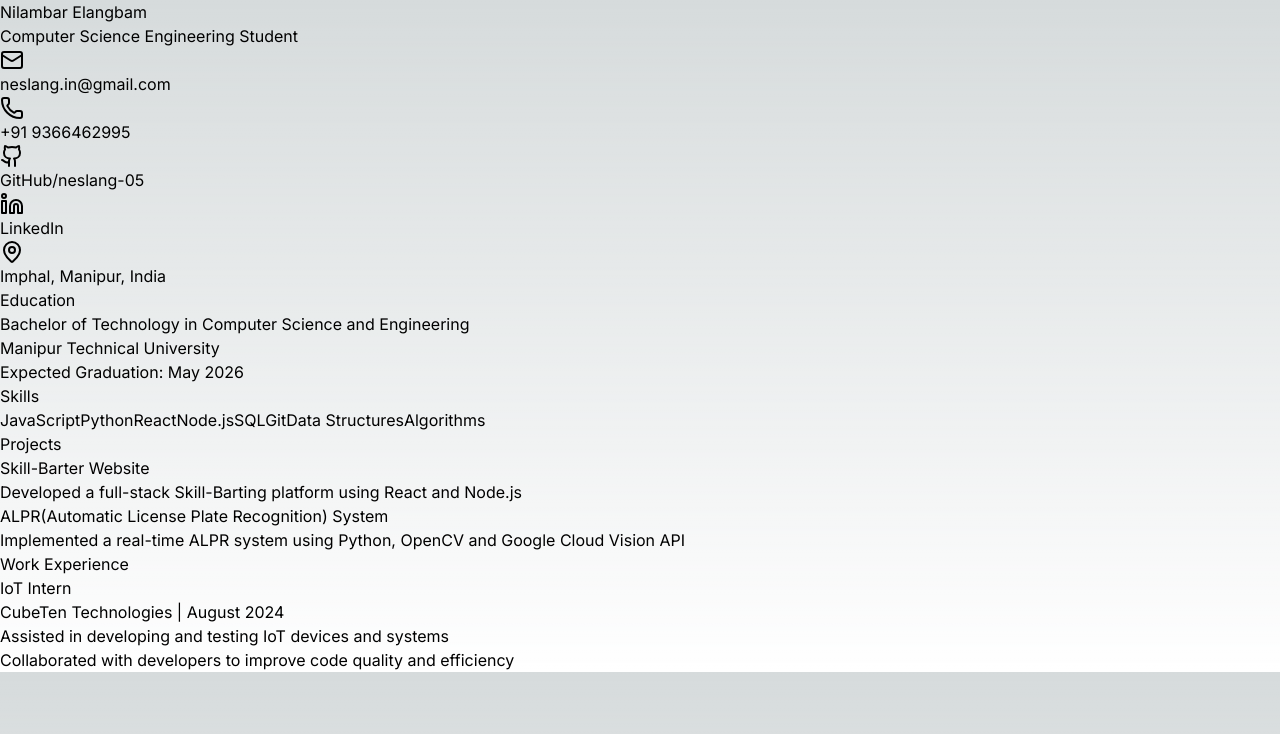
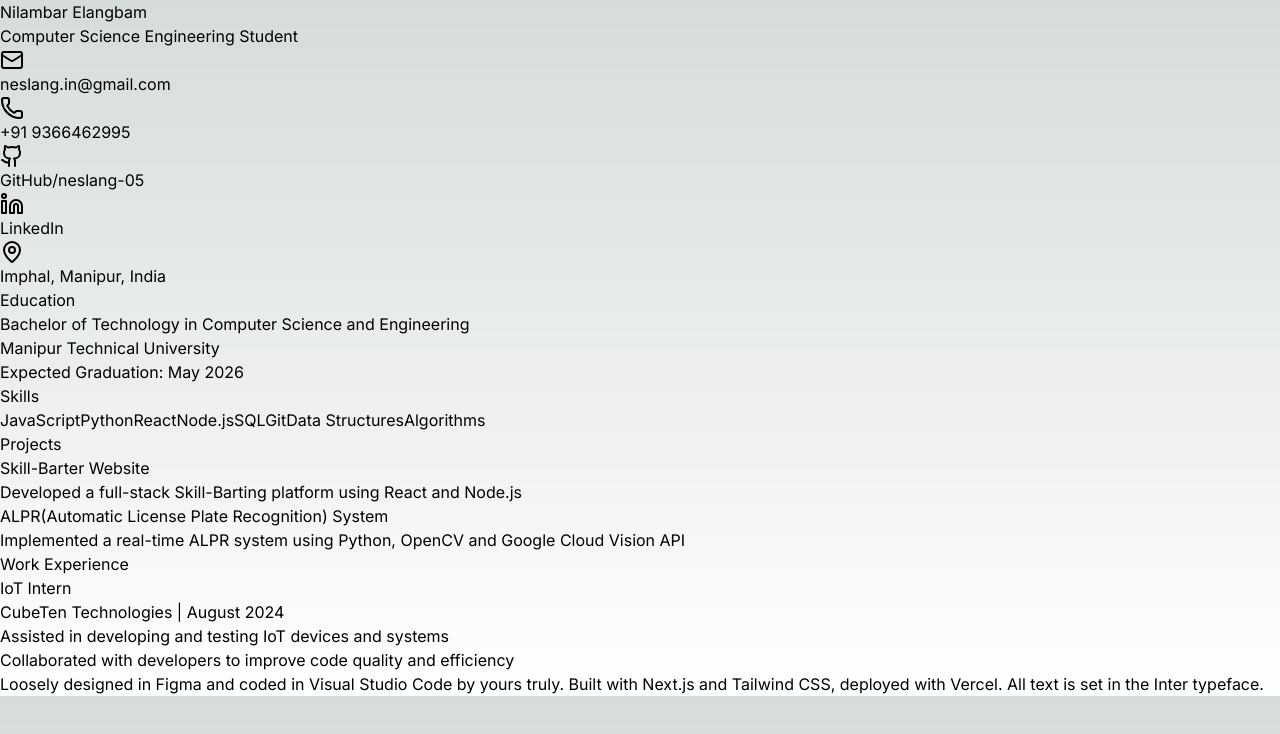
Before and after one commit to neslang-05/my-portfolio, a Next.js app: page / in a window 1280 px wide. Shown: the top 734 px of the page. Built offline with nearby package versions, Linux system fonts and the light colour scheme.

Commit message:
Added a footer to the page

```diff
--- a/src/app/page.tsx
+++ b/src/app/page.tsx
@@ -86,6 +86,9 @@ export default function Home() {
               </div>
             </div>
           </section>
+          <footer className="mt-8 py-4 border-t border-gray-200 text-center text-gray-600">
+            Loosely designed in Figma and coded in Visual Studio Code by yours truly. Built with Next.js and Tailwind CSS, deployed with Vercel. All text is set in the Inter typeface.
+          </footer>
         </div>
       </div>
     </div>
```
